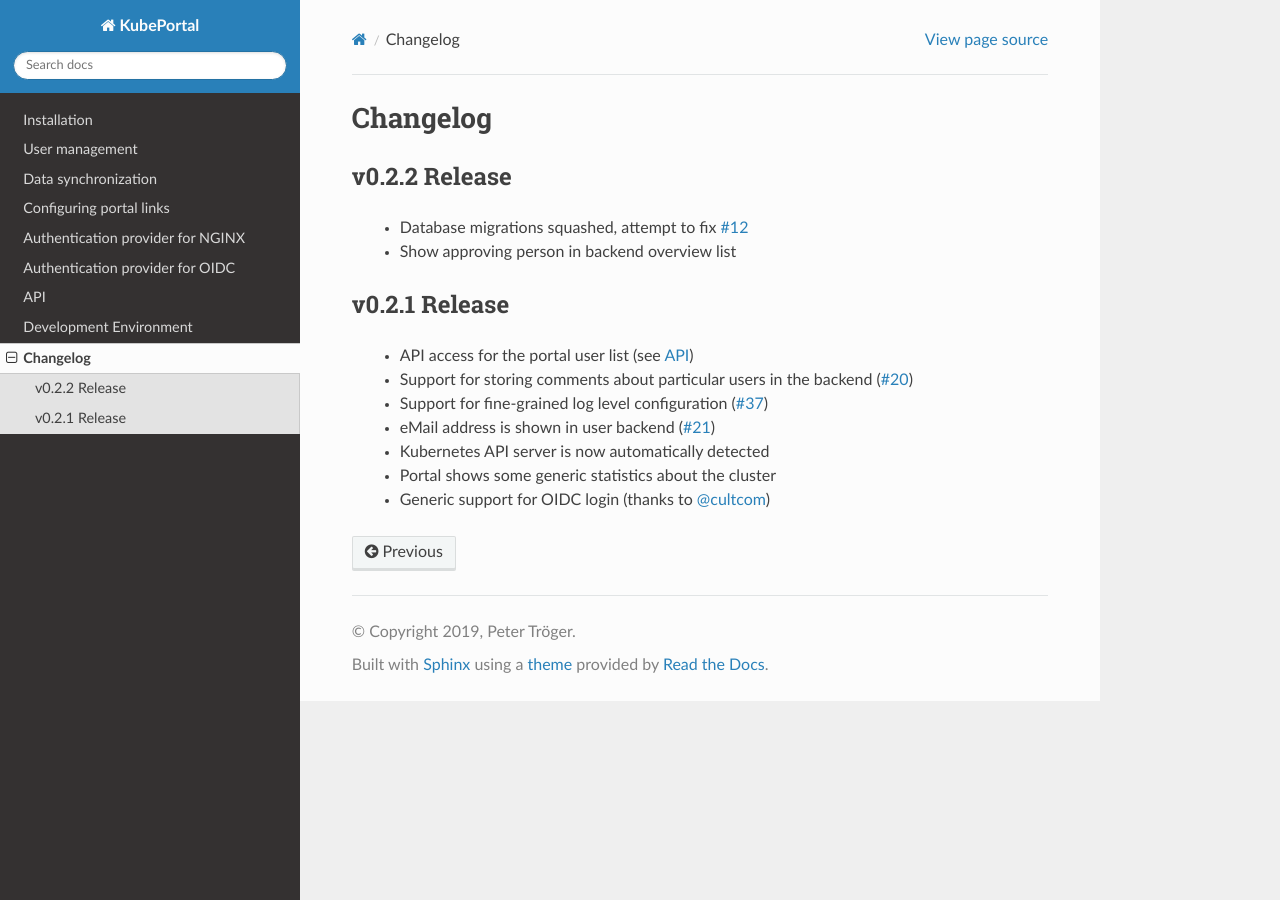
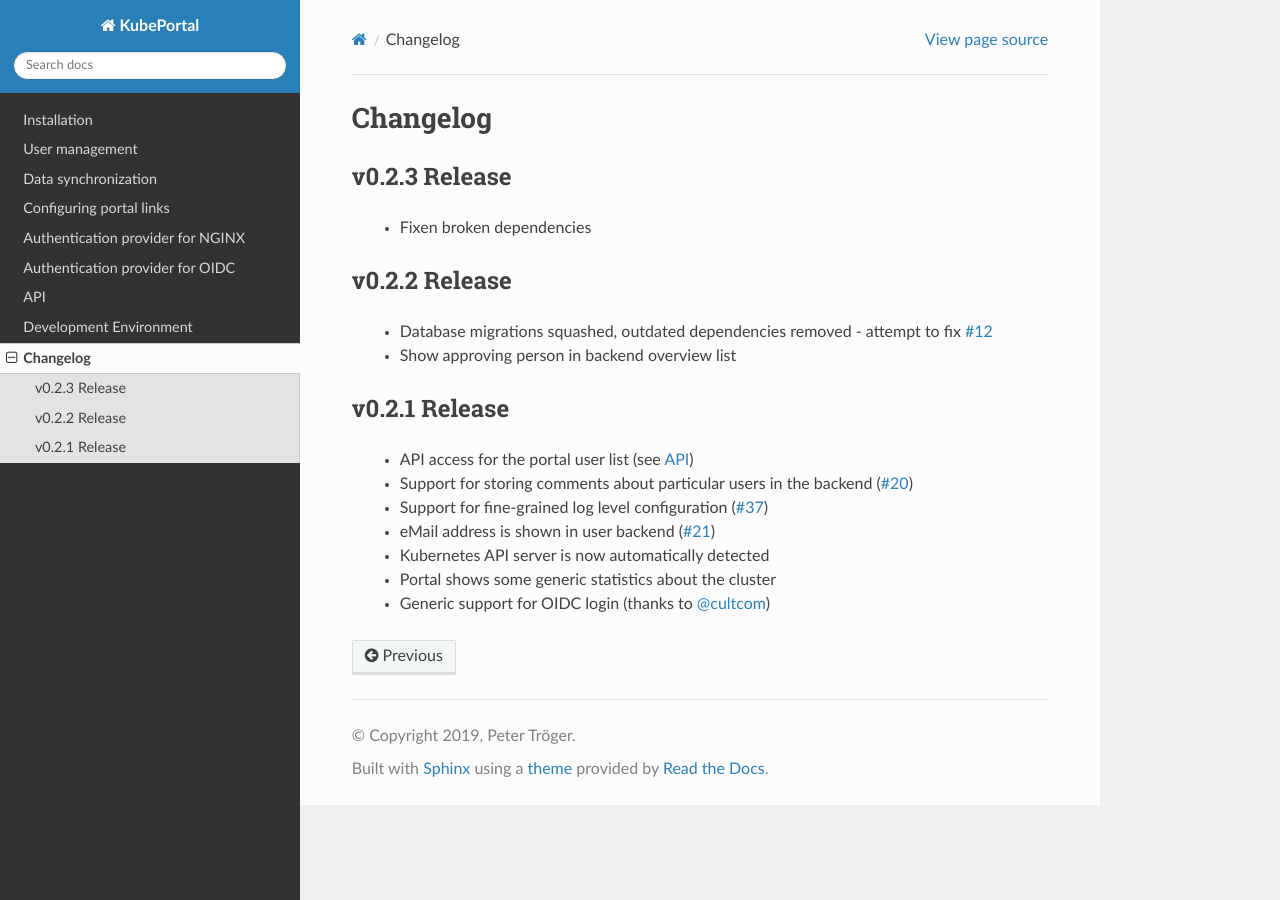
Before and after one commit to kubeportal/kubeportal, a Sphinx documentation site: the page built from docs/changelog.rst, in a window 1280 px wide. Built offline with Sphinx 7.4.7 and the Read the Docs theme 2.0.0, drawn with Linux system fonts in a browser that asks for light colours.

Commit message:
Fix broken dependencies, prepare release

```diff
--- a/docs/changelog.rst
+++ b/docs/changelog.rst
@@ -1,13 +1,19 @@
 Changelog
 #########
 
+.. _v0.2.3:
+
+v0.2.3 Release
+===============
+
+  * Fixen broken dependencies
 
 .. _v0.2.2:
 
 v0.2.2 Release
 ===============
 
-  * Database migrations squashed, attempt to fix :issue:`12`
+  * Database migrations squashed, outdated dependencies removed - attempt to fix :issue:`12`
   * Show approving person in backend overview list
 
 .. _v0.2.1:
--- a/requirements-prod.txt
+++ b/requirements-prod.txt
@@ -12,3 +12,4 @@ django-fsm==2.6.1
 # django REST
 djangorestframework==3.10.3
 python-jose==3.1.0
+django-cors-middleware==1.3.1
```
Also changed, not shown: 1 other file.
